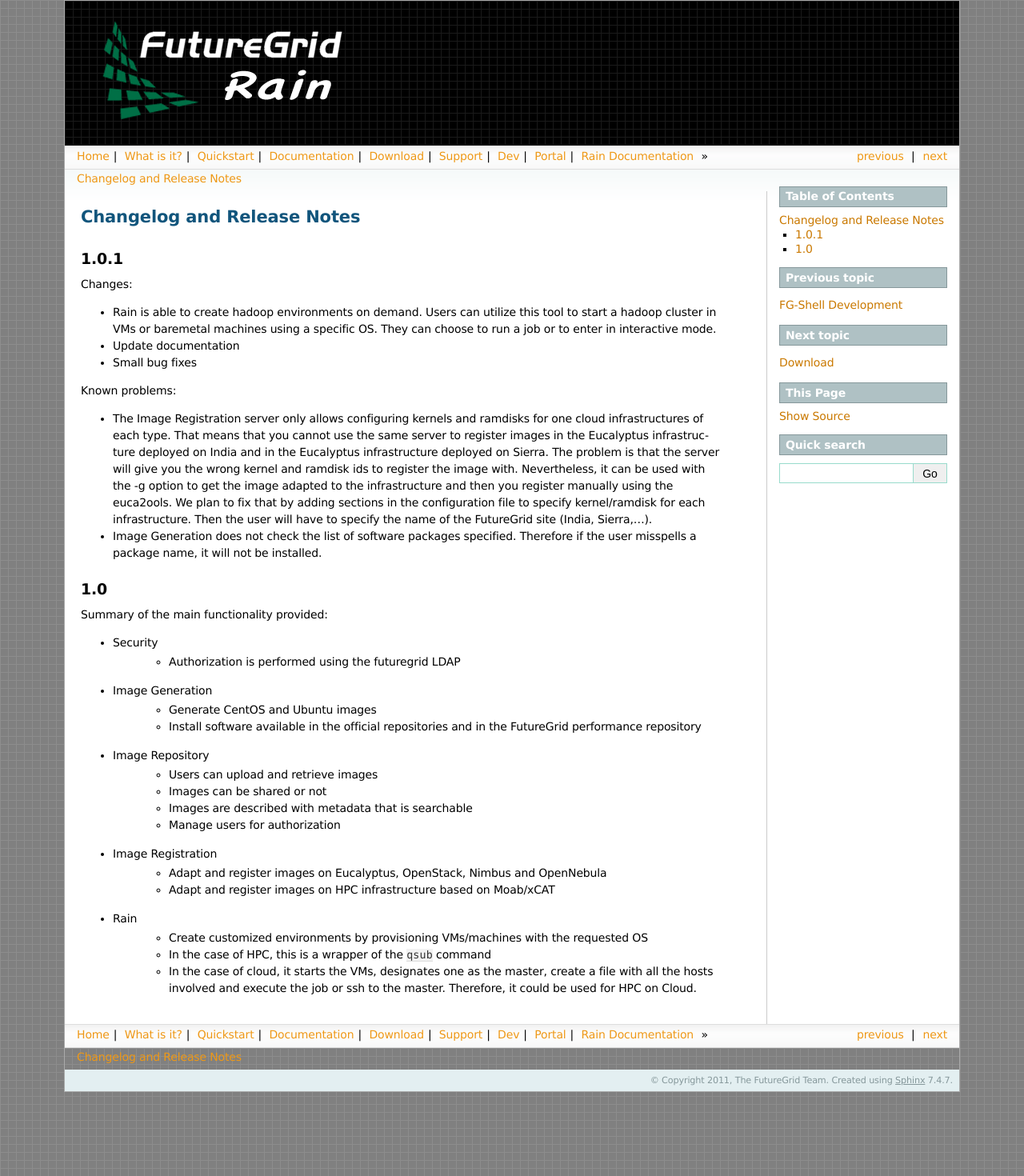
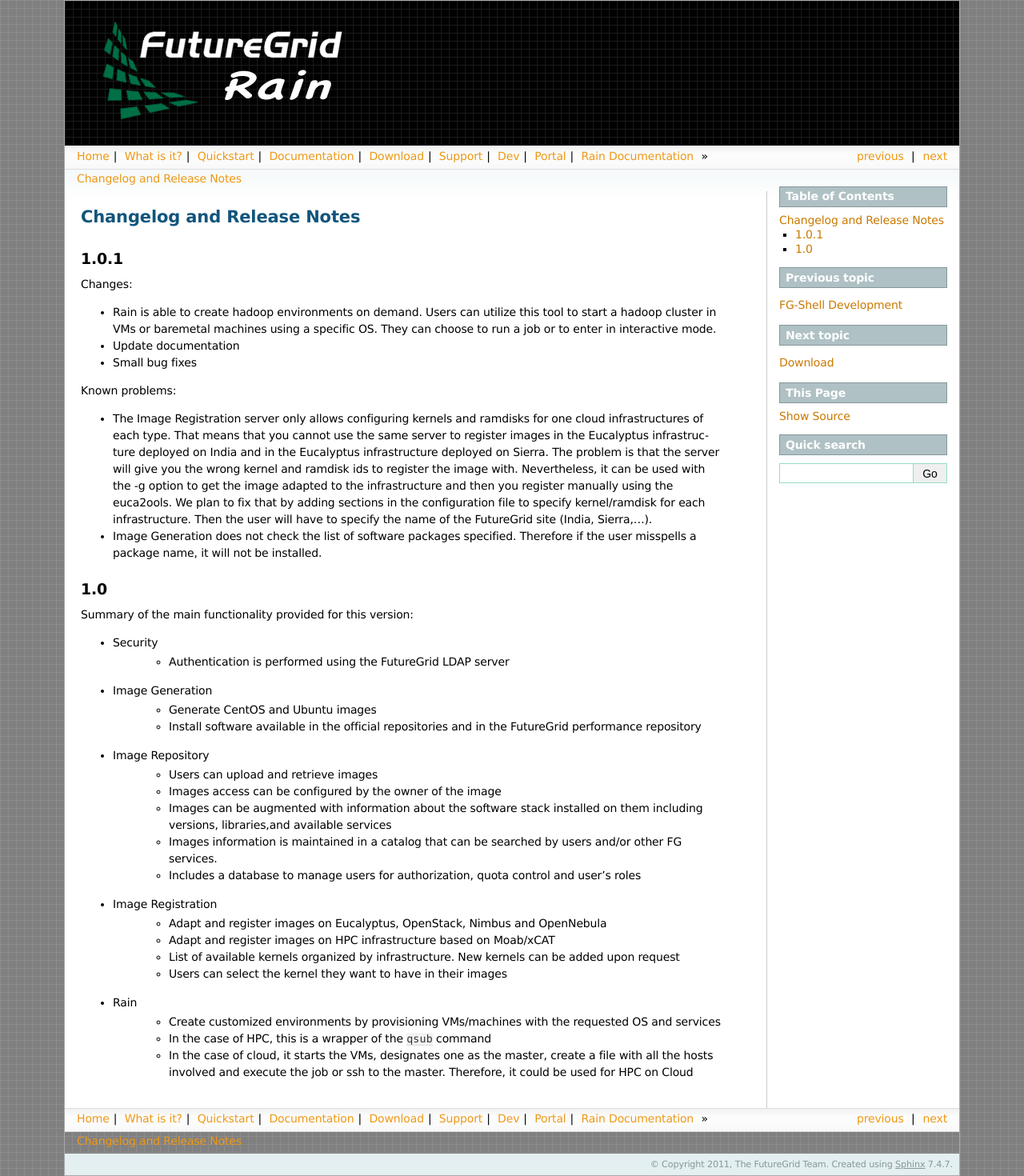
Before and after one commit to futuregrid/rain, a Sphinx documentation site: the page built from doc/changelog.rst, in a window 1280 px wide. Shown: the whole page at 80% size. Built offline with Sphinx 7.4.7, drawn with Linux system fonts in a browser that asks for light colours.

Commit message:
rain doc

```diff
--- a/doc/changelog.rst
+++ b/doc/changelog.rst
@@ -25,23 +25,26 @@
 1.0
 ---
 
-Summary of the main functionality provided:
+Summary of the main functionality provided for this version:
 
 * Security
-   * Authorization is performed using the futuregrid LDAP
+   * Authentication is performed using the FutureGrid LDAP server
 * Image Generation
    * Generate CentOS and Ubuntu images
    * Install software available in the official repositories and in the FutureGrid performance repository
 * Image Repository
    * Users can upload and retrieve images
-   * Images can be shared or not
-   * Images are described with metadata that is searchable
-   * Manage users for authorization
+   * Images access can be configured by the owner of the image
+   * Images can be augmented with information about the software stack installed on them including versions, libraries,and available services
+   * Images information is maintained in a catalog that can be searched by users and/or other FG services.
+   * Includes a database to manage users for authorization, quota control and user's roles
 * Image Registration
    * Adapt and register images on Eucalyptus, OpenStack, Nimbus and OpenNebula
    * Adapt and register images on HPC infrastructure based on Moab/xCAT
+   * List of available kernels organized by infrastructure. New kernels can be added upon request
+   * Users can select the kernel they want to have in their images
 * Rain
-   * Create customized environments by provisioning VMs/machines with the requested OS
+   * Create customized environments by provisioning VMs/machines with the requested OS and services
    * In the case of HPC, this is a wrapper of the ``qsub`` command
    * In the case of cloud, it starts the VMs, designates one as the master, create a file with all the hosts involved and execute the job or ssh to the master. Therefore,
-     it could be used for HPC on Cloud.
+     it could be used for HPC on Cloud
```
